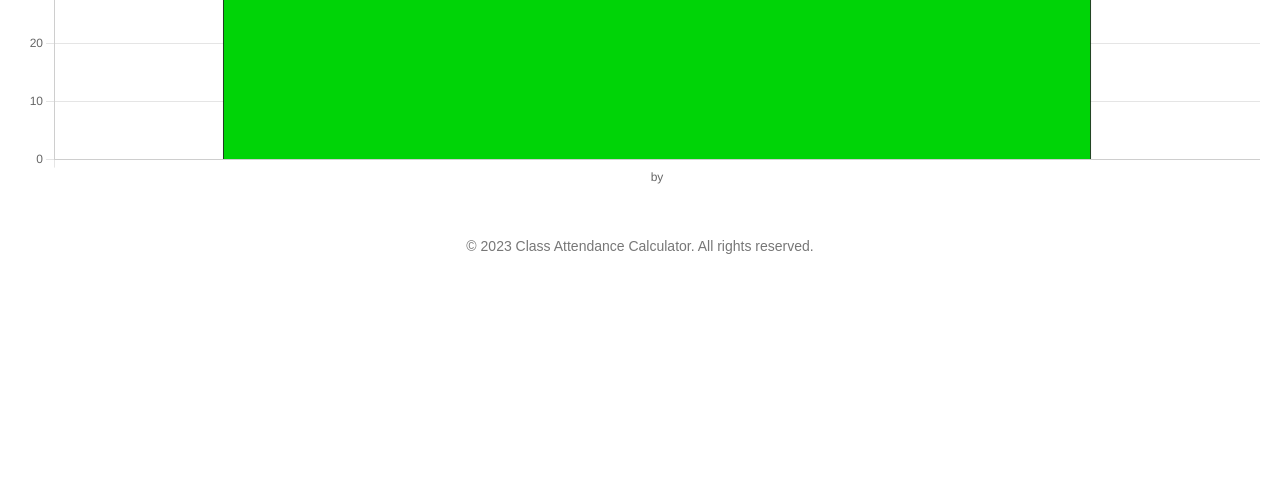
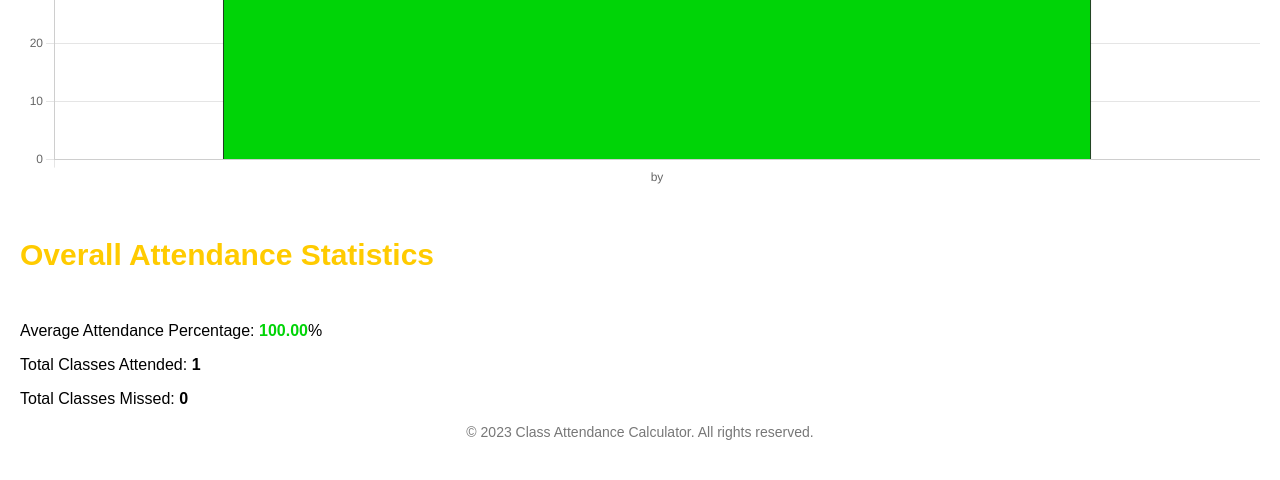
Before and after one commit to Nafi7393/Class-Attendance-Calculator, a Flask app: page /dashboard in a window 1280 px wide. Shown: the part 801-1281 px from the top of the page. Before the commit the page ends 1055 px from the top, so only its background shows below. Run offline with Flask 3, Linux system fonts and the light colour scheme; data that the repository does not hold is empty.

Commit message:
Update dashboard.html

```diff
--- a/templates/dashboard.html
+++ b/templates/dashboard.html
@@ -25,7 +25,7 @@
         <th>Remove</th>
       </tr>
     </thead>
-    <tbody>
+    <tbody id="courseTableBody">
       {% for course in courses %}
       <tr>
         <td contenteditable="true">{{ course['name'] }}</td>
@@ -49,6 +49,14 @@
   </div>
 
   <div id="colorIndicator"></div>
+
+  <!-- Overall Statistics -->
+  <div id="overallStatistics">
+    <h2 style="color: #ffcb00; margin-bottom: 50px; font-size: 30px;">Overall Attendance Statistics</h2>
+    <p>Average Attendance Percentage: <span id="averagePercentage" style="font-weight: bold;">{{ overall_stats['average_percentage'] }}</span>%</p>
+    <p>Total Classes Attended: <span id="totalClassesAttended" style="font-weight: bold;">{{ overall_stats['total_classes_attended'] }}</span></p>
+    <p>Total Classes Missed: <span id="totalClassesMissed" style="font-weight: bold;">{{ overall_stats['total_classes_missed'] }}</span></p>
+  </div>
 
   <footer>
       &copy; 2023 Class Attendance Calculator. All rights reserved.
@@ -260,6 +268,54 @@
       }
     }
 
+    // Function to update the overall statistics
+    function updateOverallStats() {
+      var totalClassesAttended = 0;
+      var totalClassesMissed = 0;
+      var averagePercentage = 0;
+      var courses = document.querySelectorAll('#attendanceTable tbody tr');
+
+      courses.forEach(function (course) {
+        var classesTaken = parseInt(course.cells[2].innerText);
+        var absent = parseInt(course.cells[3].innerText);
+
+        totalClassesAttended += classesTaken - absent;
+        totalClassesMissed += absent;
+      });
+
+      var totalClasses = totalClassesAttended + totalClassesMissed;
+      averagePercentage = (totalClassesAttended / totalClasses) * 100;
+
+      // Update the overall statistics elements
+      var averagePercentageElement = document.getElementById('averagePercentage');
+      averagePercentageElement.textContent = averagePercentage.toFixed(2);
+      averagePercentageElement.style.color = getAttendancePercentageColor(averagePercentage);
+
+      var totalClassesAttendedElement = document.getElementById('totalClassesAttended');
+      totalClassesAttendedElement.textContent = totalClassesAttended;
+      // totalClassesAttendedElement.style.color = getAttendancePercentageColor(100 * totalClassesAttended / totalClasses);
+
+      var totalClassesMissedElement = document.getElementById('totalClassesMissed');
+      totalClassesMissedElement.textContent = totalClassesMissed;
+      // totalClassesMissedElement.style.color = getAttendancePercentageColor(100 * totalClassesMissed / totalClasses);
+    }
+
+
+    // Event listener for input changes
+    document.getElementById('attendanceTable').addEventListener('input', function(event) {
+      if (event.target.tagName === 'TD') {
+        updateOverallStats();
+      }
+    });
+
+
+    // Call handleNewCourse when a new course is added
+    document.getElementById('addCourseBtn').addEventListener('click', updateOverallStats);
+
+    // Call updateOverallStats on page load
+    window.addEventListener('load', updateOverallStats);
+
+
     // Initial calculations
     updateAttendance();
     updateChart();
```
